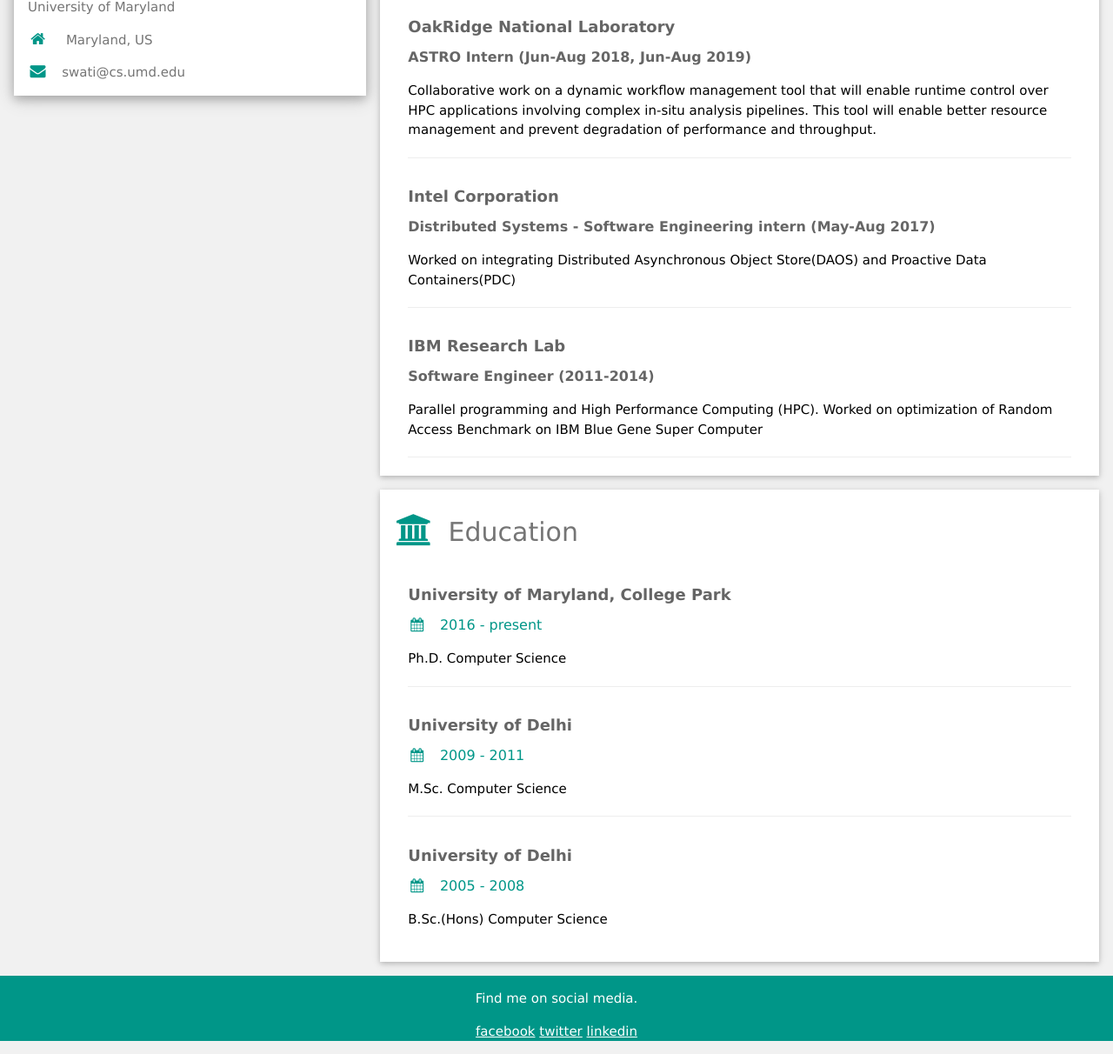
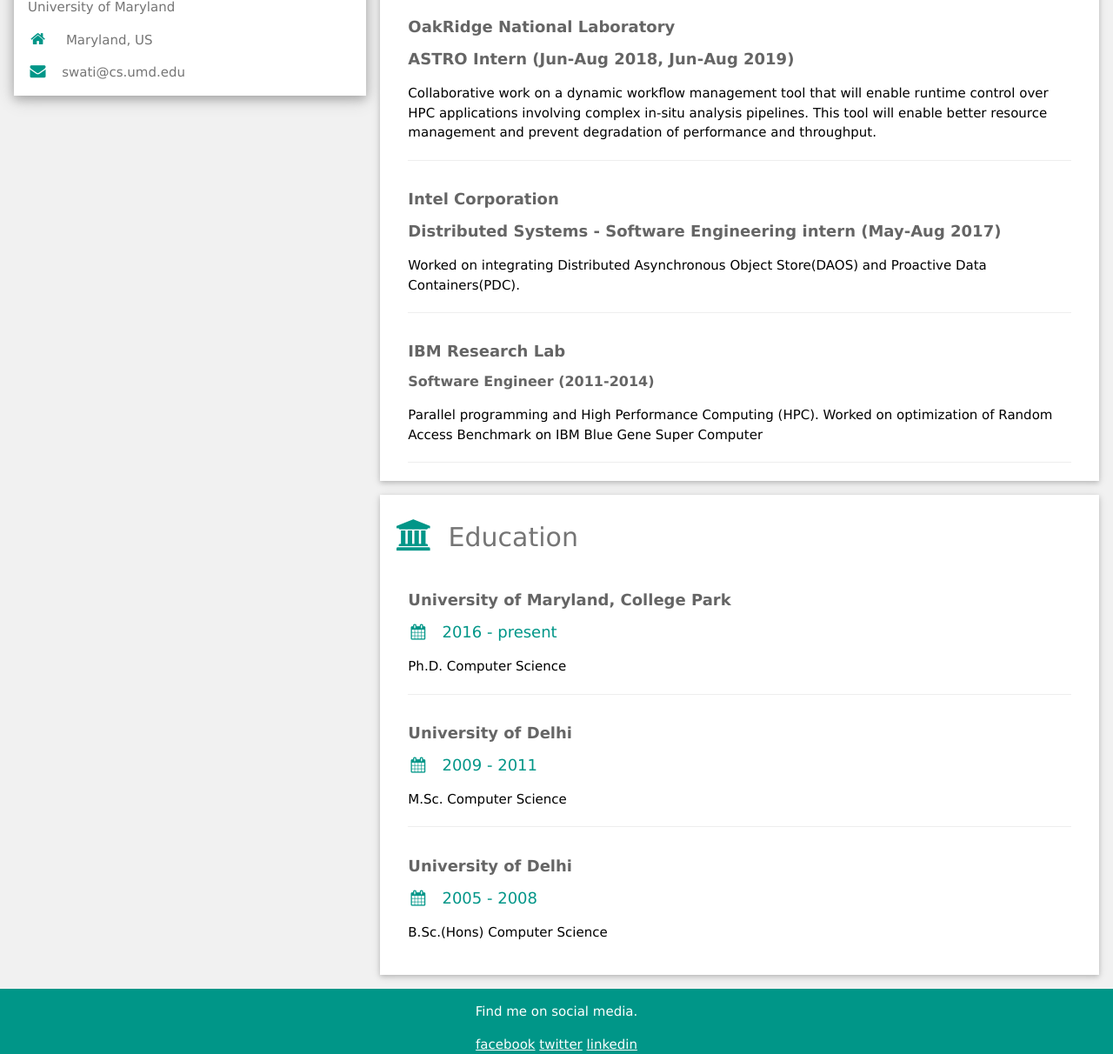
Before and after one commit to swatisgupta/Swati, a plain HTML site: page index.html in a window 1280 px wide. Shown: the part 435-1647 px from the top of the page at 87% size. Drawn offline with nearby package versions, Linux system fonts and the light colour scheme; a web font is replaced by a local one.

Commit message:
changed work ex

```diff
--- a/index.html
+++ b/index.html
@@ -120,14 +120,14 @@ html,body,h1,h2,h3,h4,h5,h6 {font-family: "Verdana", sans-serif}
         <h2 class="w3-text-grey w3-padding-16"><i class="fa fa-suitcase fa-fw w3-margin-right w3-xxlarge w3-text-teal"></i>Work Experience</h2>
         <div class="w3-container">
           <h5 class="w3-opacity"><b>OakRidge National Laboratory</b></h5>
-          <h6 class="w3-opacity"><b>ASTRO Intern (Jun-Aug 2018, Jun-Aug 2019)</b></h5>
+          <h5 class="w3-opacity"><b>ASTRO Intern (Jun-Aug 2018, Jun-Aug 2019)</b></h5>
           <p>Collaborative work on a dynamic workflow management tool that will enable runtime control over HPC applications involving complex in-situ analysis pipelines. This tool will enable better resource management and prevent degradation of performance and throughput.</p>
           <hr>
         </div>
         <div class="w3-container">
           <h5 class="w3-opacity"><b>Intel Corporation</b></h5>
-          <h6 class="w3-opacity"><b>Distributed Systems - Software Engineering intern (May-Aug 2017) </b></h5>
-          <p> Worked on integrating Distributed Asynchronous Object Store(DAOS) and Proactive Data Containers(PDC)</p>
+          <h5 class="w3-opacity"><b>Distributed Systems - Software Engineering intern (May-Aug 2017) </b></h5>
+          <p> Worked on integrating Distributed Asynchronous Object Store(DAOS) and Proactive Data Containers(PDC).</p>
           <hr>
         </div>
         <div class="w3-container">
@@ -143,19 +143,19 @@ html,body,h1,h2,h3,h4,h5,h6 {font-family: "Verdana", sans-serif}
         <h2 class="w3-text-grey w3-padding-16"><i class="fa fa-university fa-fw w3-margin-right w3-xxlarge w3-text-teal"></i>Education</h2>
         <div class="w3-container">
           <h5 class="w3-opacity"><b>University of Maryland, College Park</b></h5>
-          <h6 class="w3-text-teal"><i class="fa fa-calendar fa-fw w3-margin-right"></i>2016 - present</h6>
+          <h5 class="w3-text-teal"><i class="fa fa-calendar fa-fw w3-margin-right"></i>2016 - present</h6>
           <p>Ph.D. Computer Science</p>
           <hr>
         </div>
         <div class="w3-container">
           <h5 class="w3-opacity"><b>University of Delhi</b></h5>
-          <h6 class="w3-text-teal"><i class="fa fa-calendar fa-fw w3-margin-right"></i>2009 - 2011</h6>
+          <h5 class="w3-text-teal"><i class="fa fa-calendar fa-fw w3-margin-right"></i>2009 - 2011</h6>
           <p>M.Sc. Computer Science</p>
           <hr>
         </div>
         <div class="w3-container">
           <h5 class="w3-opacity"><b>University of Delhi</b></h5>
-          <h6 class="w3-text-teal"><i class="fa fa-calendar fa-fw w3-margin-right"></i>2005 - 2008</h6>
+          <h5 class="w3-text-teal"><i class="fa fa-calendar fa-fw w3-margin-right"></i>2005 - 2008</h6>
           <p>B.Sc.(Hons) Computer Science</p><br>
         </div>
       </div>
```
